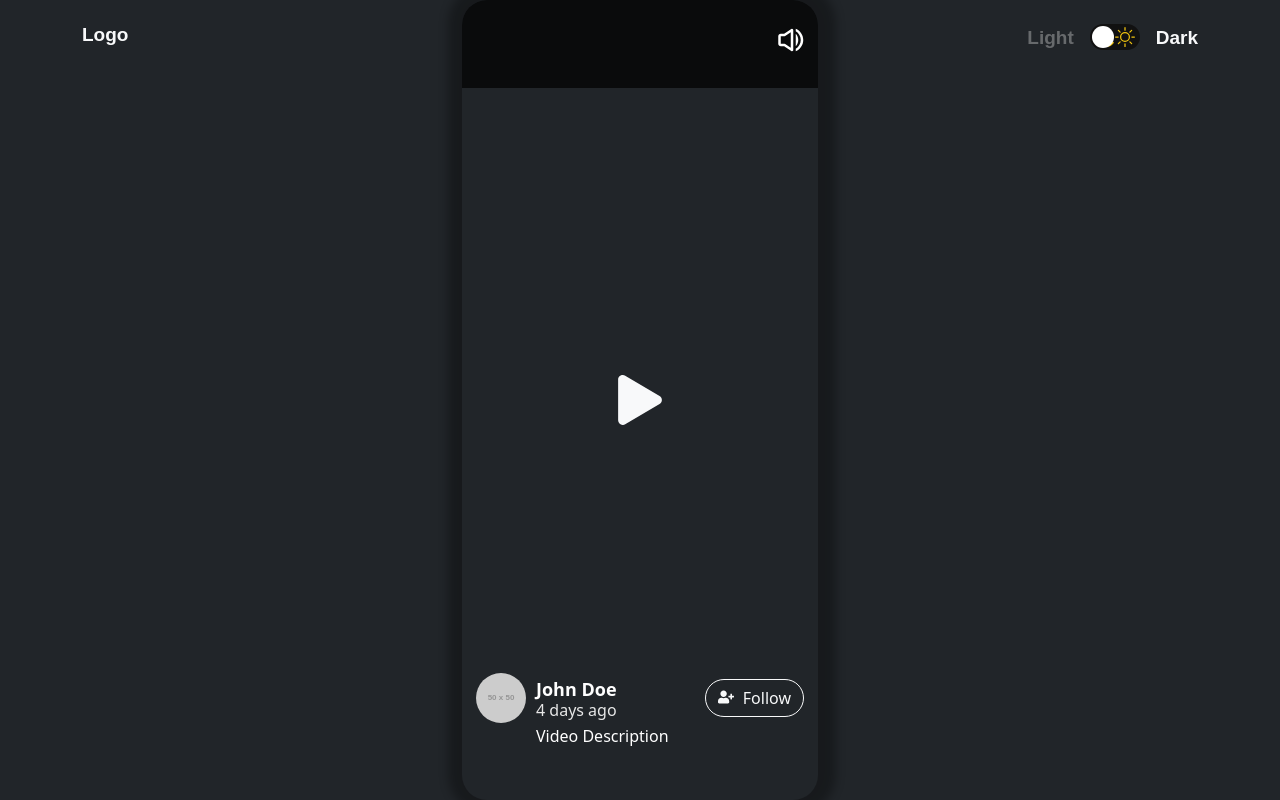
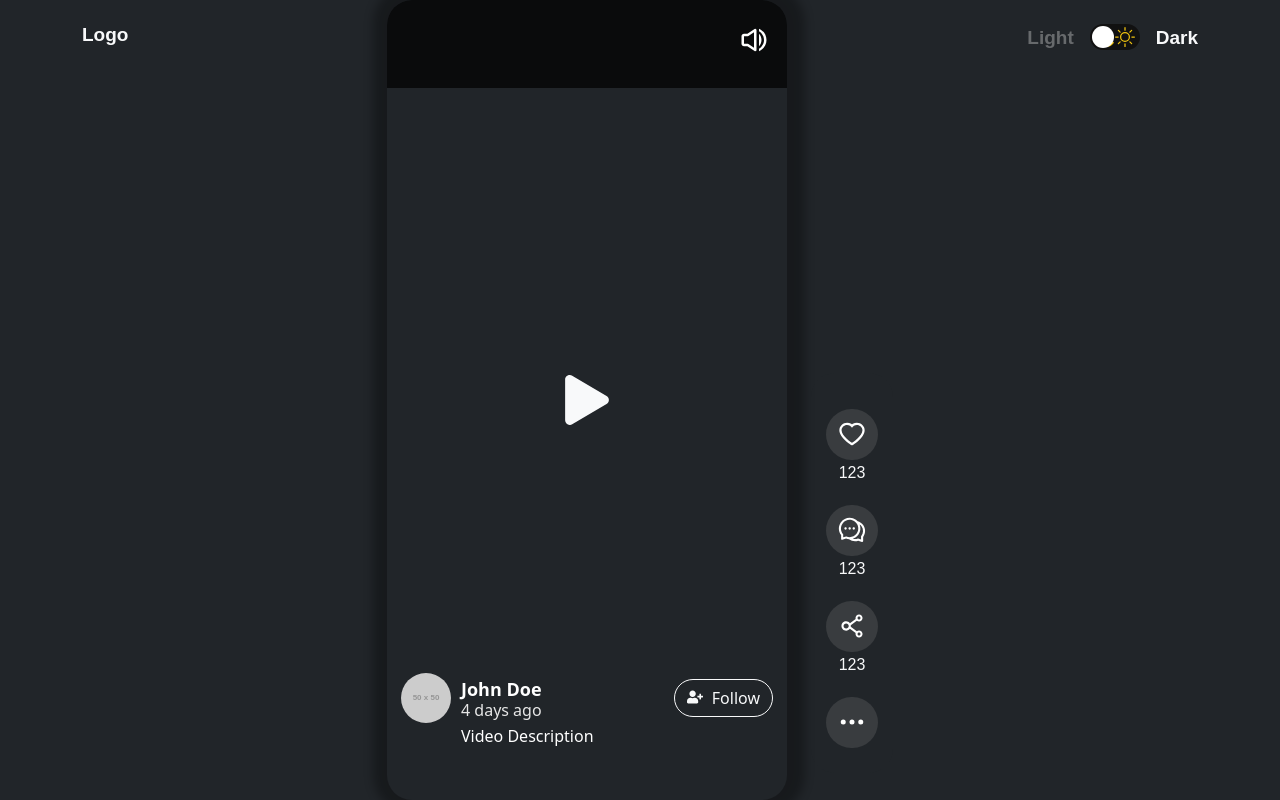
Before and after one commit to huzaifa-aslam/tiktok-clone-fiverr, a React (Create React App) app: page / in a window 1280 px wide. Built offline with nearby package versions, Linux system fonts and the light colour scheme.

Commit message:
add actions

```diff
--- a/src/screens/home/home.css
+++ b/src/screens/home/home.css
@@ -2,7 +2,7 @@
   border-radius: 25px;
   box-shadow: 2px -1px 10px 16px rgba(0, 0, 0, 0.3);
   overflow: hidden;
-  /* width: 300px; */
+  width: 400px;
   height: 100vh;
   position: relative;
   /* margin: 10px 0px; */
@@ -160,3 +160,25 @@
 .checkbox:checked + .checkbox-label .ball {
   transform: translateX(24px);
 }
+
+/* actions css */
+.action_main {
+  height: 400px;
+  margin-top: 373px;
+  border-radius: 24px;
+}
+.action_icon {
+  background-color: #80808040;
+  height: 51px;
+  width: 52px;
+  display: flex;
+  align-items: center;
+  justify-content: center;
+  border-radius: 54px;
+  margin: auto;
+  color: white;
+  flex-direction: column;
+}
+.margin {
+  margin: 15px 15px 5px 15px;
+}
--- a/src/screens/home/index.js
+++ b/src/screens/home/index.js
@@ -1,9 +1,14 @@
 import React, { useState } from "react";
-import Layout from "../../layout";
 import ReactPlayer from "react-player";
 import { FaPlay, FaUserPlus } from "react-icons/fa";
 import { BiVolumeFull, BiVolumeMute } from "react-icons/bi";
 import { BsFillMoonFill, BsSun } from "react-icons/bs";
+import {
+  AiOutlineHeart,
+  AiOutlineComment,
+  AiOutlineShareAlt,
+} from "react-icons/ai";
+import { FiMoreHorizontal } from "react-icons/fi";
 
 import "./home.css";
 const Home = () => {
@@ -21,14 +26,13 @@ const Home = () => {
     setIsDarkMode(!isDarkMode);
   };
   return (
-    // <Layout>
     <div className={isDarkMode ? "bg-dark text-light" : "bg-light text-dark"}>
       <div className="container">
         <div className="row">
-          <div className="col-md-4 pt-4">
+          <div className="col-md-3 pt-4">
             <h6 className="logo">Logo</h6>
           </div>
-          <div className="col-md-4">
+          <div className="col-md-6 d-flex justify-content-center">
             <div className="video-card">
               <div className="blur-overlay" />
 
@@ -82,15 +86,33 @@ const Home = () => {
                 </div>
               )}
             </div>
+            <div className="justify-content-center d-flex flex-column-reverse  bg-dark ms-4 action_main">
+              <div className="text-center margin">
+                <div className="action_icon">
+                  <FiMoreHorizontal size={30} />
+                </div>
+              </div>
+              <div className="text-center margin">
+                <div className="action_icon">
+                  <AiOutlineShareAlt size={30} />
+                </div>
+                <span className="text-light">123</span>
+              </div>
+              <div className="text-center margin">
+                <div className="action_icon">
+                  <AiOutlineComment size={30} />
+                </div>
+                <span className="text-light">123</span>
+              </div>
+              <div className="text-center margin">
+                <div className="action_icon">
+                  <AiOutlineHeart size={30} />
+                </div>
+                <span className="text-light">123</span>
+              </div>
+            </div>
           </div>
-          <div className="col-md-4 d-flex justify-content-end pt-4">
-            {/* <div className="dark-mode-switch">
-              <label className="switch">
-                <input type="checkbox" onChange={handleModeToggle} />
-                <span className="slider round"></span>
-              </label>
-              <div className="dark-mode-label">Dark mode</div>
-            </div> */}
+          <div className="col-md-3 d-flex justify-content-end pt-4">
             <span
               className={`switchText ${
                 isDarkMode ? "blur-text" : ""
@@ -108,8 +130,6 @@ const Home = () => {
               <label for="checkbox" class="checkbox-label">
                 <BsFillMoonFill class=" fa-moon" size={30} />
                 <BsSun class=" fa-moon" size={30} />
-                {/* <i class="fas fa-moon"></i>
-    <i class="fas fa-sun"></i> */}
                 <span class="ball"></span>
               </label>
             </div>
@@ -124,8 +144,6 @@ const Home = () => {
         </div>
       </div>
     </div>
-
-    // </Layout>
   );
 };
 export default Home;
```
